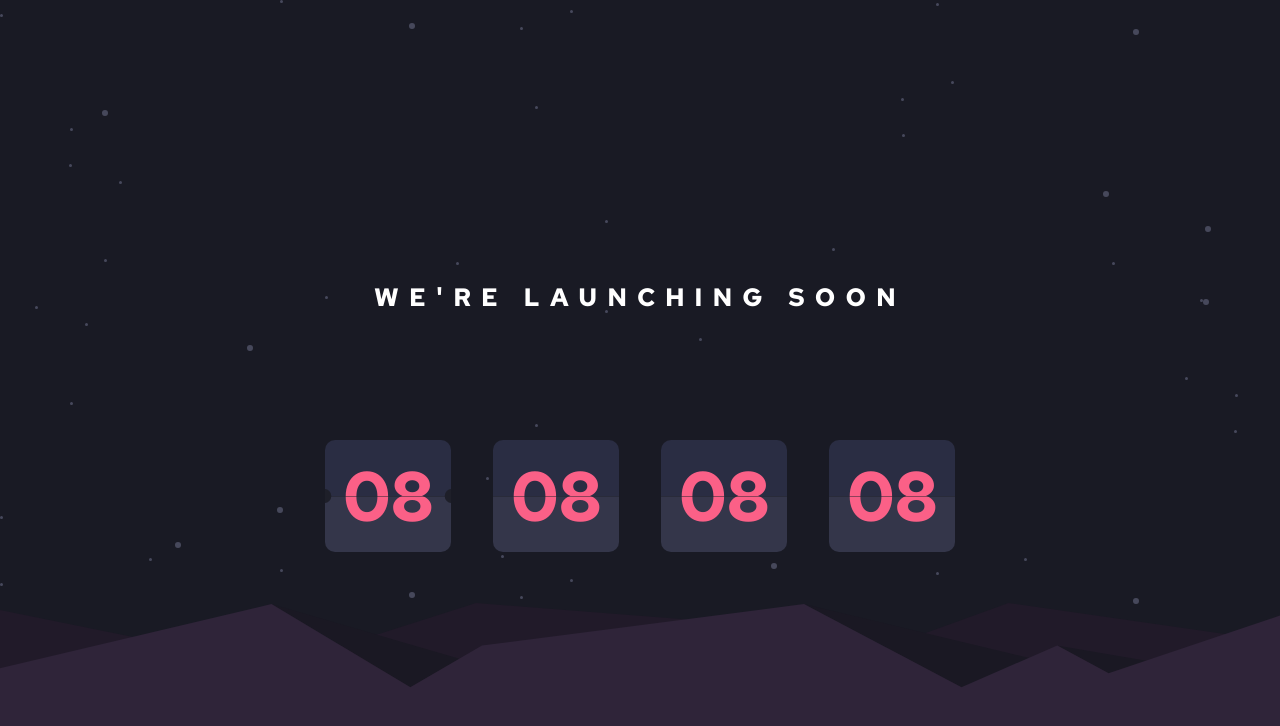
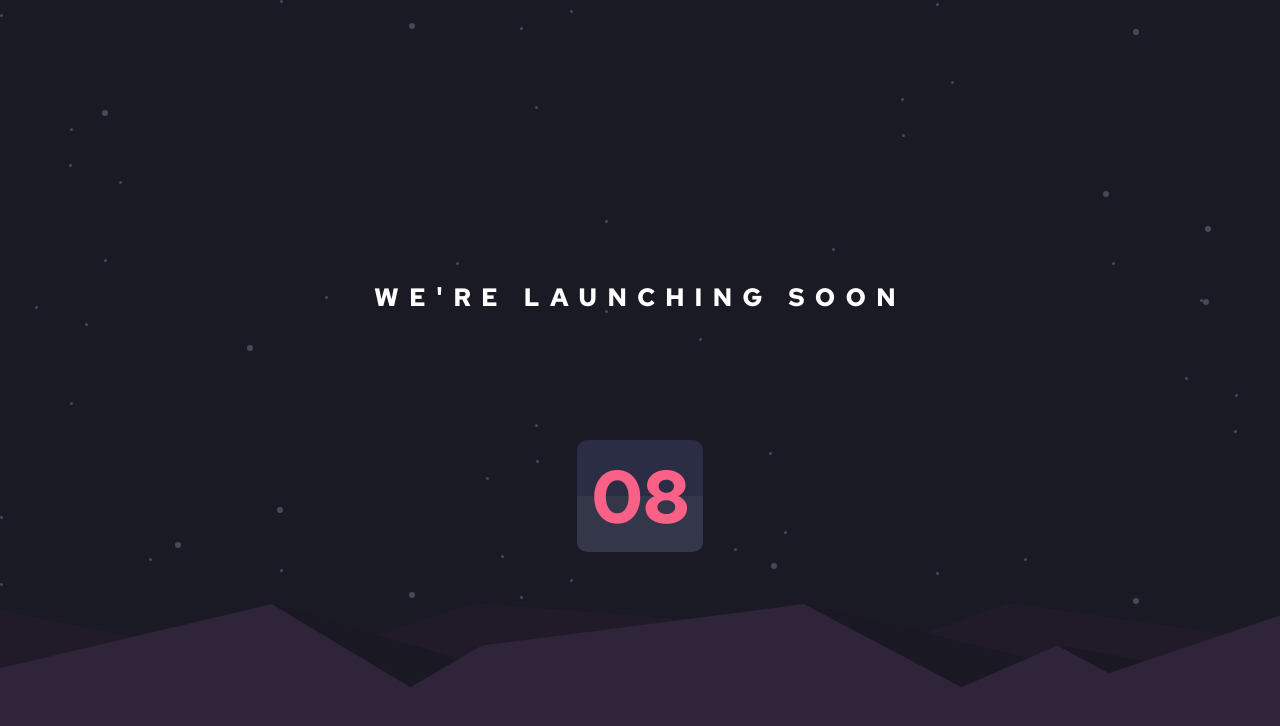
Before and after one commit to alvaromd99/countdown-timer, a website built with Vite: page index.html in a window 1280 px wide. Built offline with nearby package versions, Linux system fonts and the light colour scheme.

Commit message:
add overlay and reset css

```diff
--- a/index.html
+++ b/index.html
@@ -5,6 +5,7 @@
 		<link rel="icon" type="image/svg+xml" href="/vite.svg" />
 		<meta name="viewport" content="width=device-width, initial-scale=1.0" />
 		<link rel="stylesheet" href="./style.css" />
+		<link rel="stylesheet" href="./reset.css" />
 		<link rel="preconnect" href="https://fonts.googleapis.com" />
 		<link rel="preconnect" href="https://fonts.gstatic.com" crossorigin />
 		<link
@@ -18,28 +19,15 @@
 				<div class="counter-cont">
 					<h1>We're launching soon</h1>
 					<div class="counter">
-						<div class="card days">
-							<div class="top"></div>
-							<div class="bottom"></div>
-							<div class="number">08</div>
+						<div class="card">
+							<div class="top">08</div>
+							<div class="bottom">08</div>
+							<div class="segment">
+								<div class="overlay-top">08</div>
+								<div class="overlay-bottom">08</div>
+							</div>
 							<div class="circle left"></div>
 							<div class="circle right"></div>
-							<div class="line"></div>
-						</div>
-						<div class="card hours">
-							<div class="top"></div>
-							<div class="bottom"></div>
-							<div class="number">08</div>
-						</div>
-						<div class="card minutes">
-							<div class="top"></div>
-							<div class="bottom"></div>
-							<div class="number">08</div>
-						</div>
-						<div class="card seconds">
-							<div class="top"></div>
-							<div class="bottom"></div>
-							<div class="number">08</div>
 						</div>
 					</div>
 				</div>
--- /dev/null
+++ b/reset.css
@@ -0,0 +1,17 @@
+*,
+*::after,
+*::before {
+	box-sizing: border-box;
+}
+
+* {
+	margin: 0;
+	padding: 0;
+	font: inherit;
+}
+
+body {
+	min-height: 100vh;
+	font-family: 'Red Hat Text', sans-serif;
+	font-size: 14px;
+}
--- a/style.css
+++ b/style.css
@@ -50,99 +50,22 @@
 	overflow: hidden;
 }
 
-.number {
+.top,
+.bottom {
 	color: var(--number-color);
-	position: absolute;
-	top: 50%;
-	left: 50%;
-	transform: translate(-50%, -50%);
+	height: 50%;
 	text-align: center;
-	font-size: 5em;
+	font-size: 76px;
+	overflow: hidden;
+	line-height: 1.5;
 }
 
 .top {
 	background-color: var(--first-part);
-	height: 50%;
 	transform-origin: bottom;
-}
-
-.top.flip {
-	animation: flipTopToMid 3s ease;
-}
-
-.top.flipDown {
-}
-
-@keyframes flipTopToMid {
-	0% {
-		transform: rotateX(0deg);
-	}
-	50%,
-	100% {
-		transform: rotateX(90deg);
-	}
-}
-
-@keyframes flipMidToBottom {
-	0%,
-	50% {
-		transform: rotateX(90deg);
-	}
-	100% {
-		transform: rotateX(0deg);
-	}
-}
-
-.circle {
-	height: 0.5em;
-	width: 1em;
-	position: absolute;
-	border-radius: 0.5em 0.5em 0 0;
-	background-color: var(--circle-color);
-	z-index: 3;
-}
-
-.circle.left {
-	top: 50%;
-	left: 0%;
-	transform: translate(-30%, -50%) rotate(90deg);
-}
-
-.circle.right {
-	top: 50%;
-	left: 100%;
-	transform: translate(-70%, -50%) rotate(-90deg);
 }
 
 .bottom {
 	background-color: var(--second-part);
-	height: 50%;
+	line-height: 0;
 }
-
-.bottom::after {
-	content: '';
-	position: absolute;
-	height: 1px;
-	width: 100%;
-	background-color: var(--line-color);
-	z-index: 2;
-}
-
-/* Reset */
-*,
-*::after,
-*::before {
-	box-sizing: border-box;
-}
-
-* {
-	margin: 0;
-	padding: 0;
-	font: inherit;
-}
-
-body {
-	min-height: 100vh;
-	font-family: 'Red Hat Text', sans-serif;
-	font-size: 14px;
-}
```
